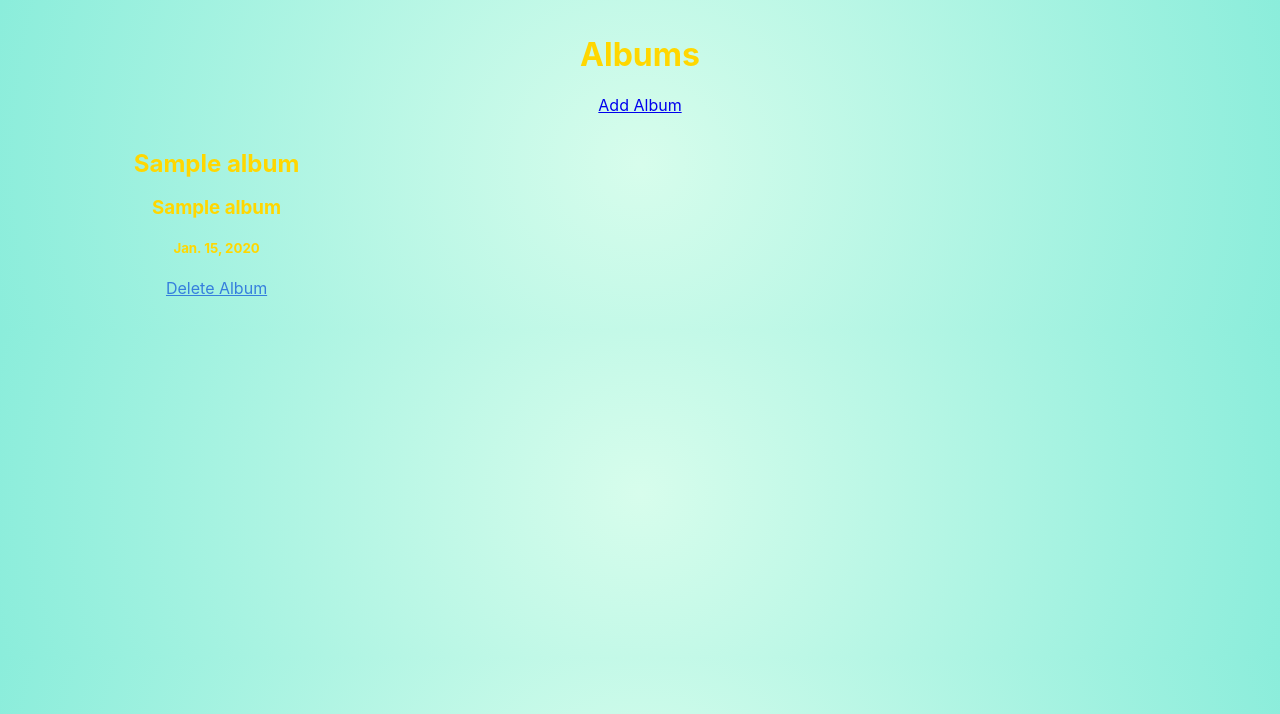
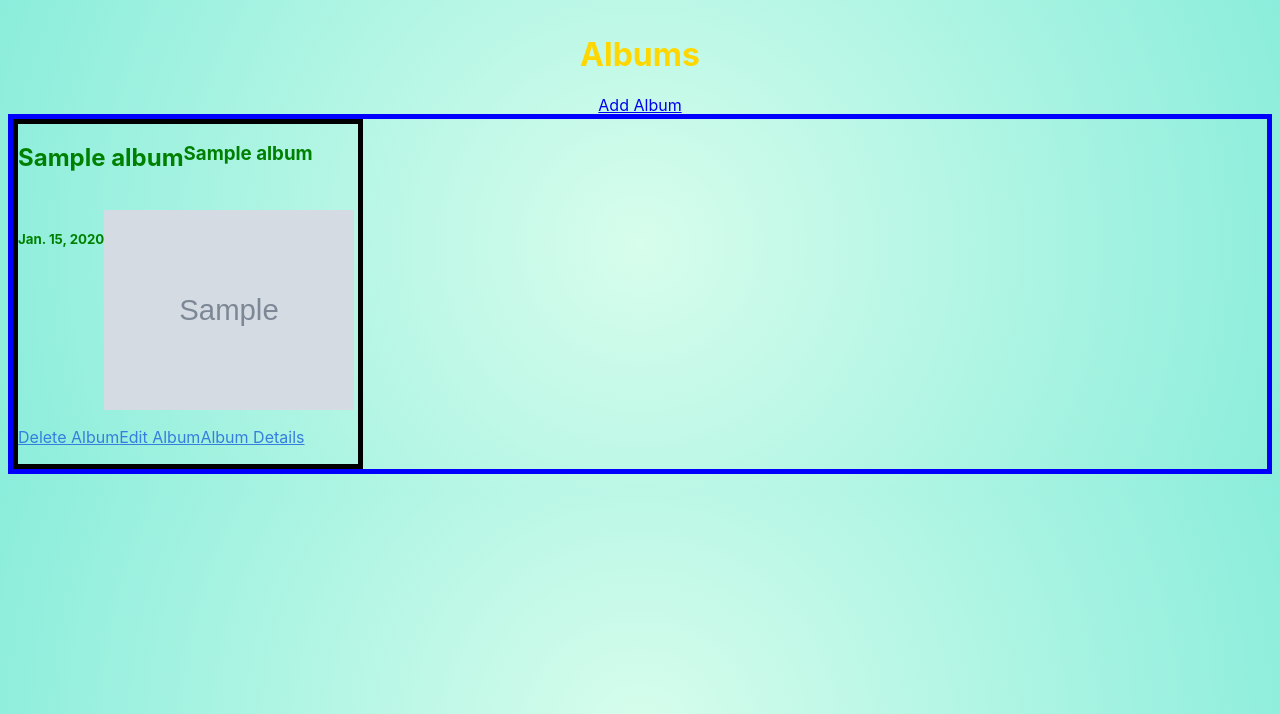
Before and after one commit to momentum-morehouse/django-music-hexagon-stem, a Django app: page / in a window 1280 px wide. Shown: the top 714 px of the page. Run offline with Django 3.2, Linux system fonts and the light colour scheme; tables that the repository leaves empty hold one stand-in row (values such as "Sample post"); grey boxes marked "Sample" are stand-in pictures; some libraries are stand-ins or nearby versions.

Commit message:
configure flex box

```diff
--- a/music/urls.py
+++ b/music/urls.py
@@ -29,11 +29,11 @@ urlpatterns = [
 
     path('mymusic/<int:pk>/delete/', mymusic_views.delete_albums, name='delete_albums'),
 
-    # path('mymusic/<int:pk>/', mymusic_views.albums_detail, name='albums_detail'),
+    path('mymusic/<int:pk>/', mymusic_views.albums_detail, name='albums_detail'),
 
-    #path('mymusic/<int:pk>/details', mymusic_views.add_detail, name="add_detail"),
+    # path('mymusic/<int:pk>/details', mymusic_views.add_detail, name="add_detail"),
 
-    #path('albums/<int:pk>/edit/', mymusic_views.edit_albums, name='edit_albums'),
+    path('albums/<int:pk>/edit/', mymusic_views.edit_albums, name='edit_albums'),
 ]
 
 if settings.DEBUG:
--- a/mymusic/forms.py
+++ b/mymusic/forms.py
@@ -8,6 +8,8 @@ class AlbumForm(forms.ModelForm):
             'title',
             'artist_name',
             'date_released',
+            'image_url',
         ]
-        # widgets = {'date_released': forms.SelectDateWidget()
-        # }
+        widgets = {
+        'date_released': forms.DateInput(format=('%m/%d/%Y'), attrs={'class':'form-control', 'placeholder':'Select a date', 'type':'date'}),
+        }
--- a/mymusic/models.py
+++ b/mymusic/models.py
@@ -5,8 +5,7 @@ class Album(models.Model):
   artist_name = models.CharField(max_length=255)
   title = models.CharField(max_length=255)
   date_released = models.DateField(null=True, blank=True)
-
-  # image = models.ImageField(upload_to = 'img/', default = 'img/None/no-img.jpg')
+  image_url = models.TextField(null=True, blank=True)
 
   def __str__(self):
     return f"(self.title) by {self.artist_name}"
--- a/mymusic/views.py
+++ b/mymusic/views.py
@@ -36,10 +36,10 @@ def edit_albums(request, pk):
             form.save()
             return redirect(to='list_albums')
 
-    return render(request, "albums/edit_albums.html", {
+    return render(request, "mymusic/edit_albums.html", {
         "form": form, "albums": album})
 
 
 def albums_detail(request, pk):
   album = get_object_or_404(Album, pk=pk)
-  return render(request, "albums/albums_detail.html", {"albums": album})
+  return render(request, "mymusic/albums_detail.html", {"albums": album})
--- a/static/css/styles.css
+++ b/static/css/styles.css
@@ -4,42 +4,20 @@ body {
   background: darkgray;
 }
 
-/* h2 {
+.flex {
+  display: flex;
+  flex-wrap: wrap;
   text-align: center;
-  color: red;
-  background: white
+  color: green;
+  border: 5px solid black;
+  width: 350px;
+  height: 350px;
 }
 
-a.add {
-  display: flex;
-  color:black;
-  background: darkgrey;
-  text-align: center;
-}
-
-.everything {
+.original {
   display: flex;
   flex-wrap: wrap;
   flex-direction: row;
-  border: 2px solid red;
-  align-items: flex-start;
-  background: lightgrey;
-  justify-content: space-around;
+  justify-content:  space-between;
+  border: 5px solid blue;
 }
-
-.flex {
-  display: flex;
-  flex-flow: row wrap;
-  text-align: center;
-  color: green;
-  border: 2px solid black;
-  width: 250px;
-  height: 250px;
-  text-align: center;
-}
-
-
-.albums {
-  background: yellow
-  border: 2px solid pink;
-} */
--- a/templates/mymusic/delete_albums.html
+++ b/templates/mymusic/delete_albums.html
@@ -4,7 +4,7 @@
 <h1>Delete Album</h1>
 
 <div>
-  <form action="{% url 'delete_albums' pk=album.pk %}" method="POST">
+  <form action="{% url 'delete_albums' pk=albums.pk %}" method="POST">
     {% csrf_token %}
     <p>Are you sure you want to delete {{  albums.title  }}?</p>
     <div>
--- a/templates/mymusic/list_albums.html
+++ b/templates/mymusic/list_albums.html
@@ -1,32 +1,45 @@
 {% extends "base.html" %}
 
 {% block content %}
+<div class= "everything">
+
 <!-- <body style="background-color: #D7FDEC;"> -->
 <body style=" background: radial-gradient(circle, rgba(215,253,236,1) 0%, rgba(139,237,219,1) 100%);">
 <div class="container">
   <h1>Albums</h1>
 
 
+
   <a href="{% url 'add_albums' %}">Add Album</a>
-
-
 
   <div class="original">
 
     {% for album in albums %}
-    <div class="w-33 pa3">
+    <div class= flex>
+
 
       <h2>{{ album.title }}</h2>
       <h3>{{ album.artist_name }}</h3>
       <h5>{{ album.date_released }}</h5>
 
+
+      <img src="{{ album.image_url }}" height='200' width='250'>
+
+
       <a class="blue" href="{% url 'delete_albums' pk=album.pk %}">Delete Album</a>
+      <a class="blue" href="{% url 'edit_albums' pk=album.pk %}">Edit Album</a>
+      <a class="blue" href="{% url 'albums_detail' pk=album.pk %}">Album Details</a>
     </div>
 
+  <br>
+    {% endfor %}
 
-    {% endfor %}
-  </div>
+  <div/>
 
 </div>
 
+</div>
+</div>
+
+
 {% endblock %}
```
Also changed, not shown: templates/mymusic/edit_albums.html (+4 -3 lines), mymusic/migrations/0003_album_image_url.py (added).
